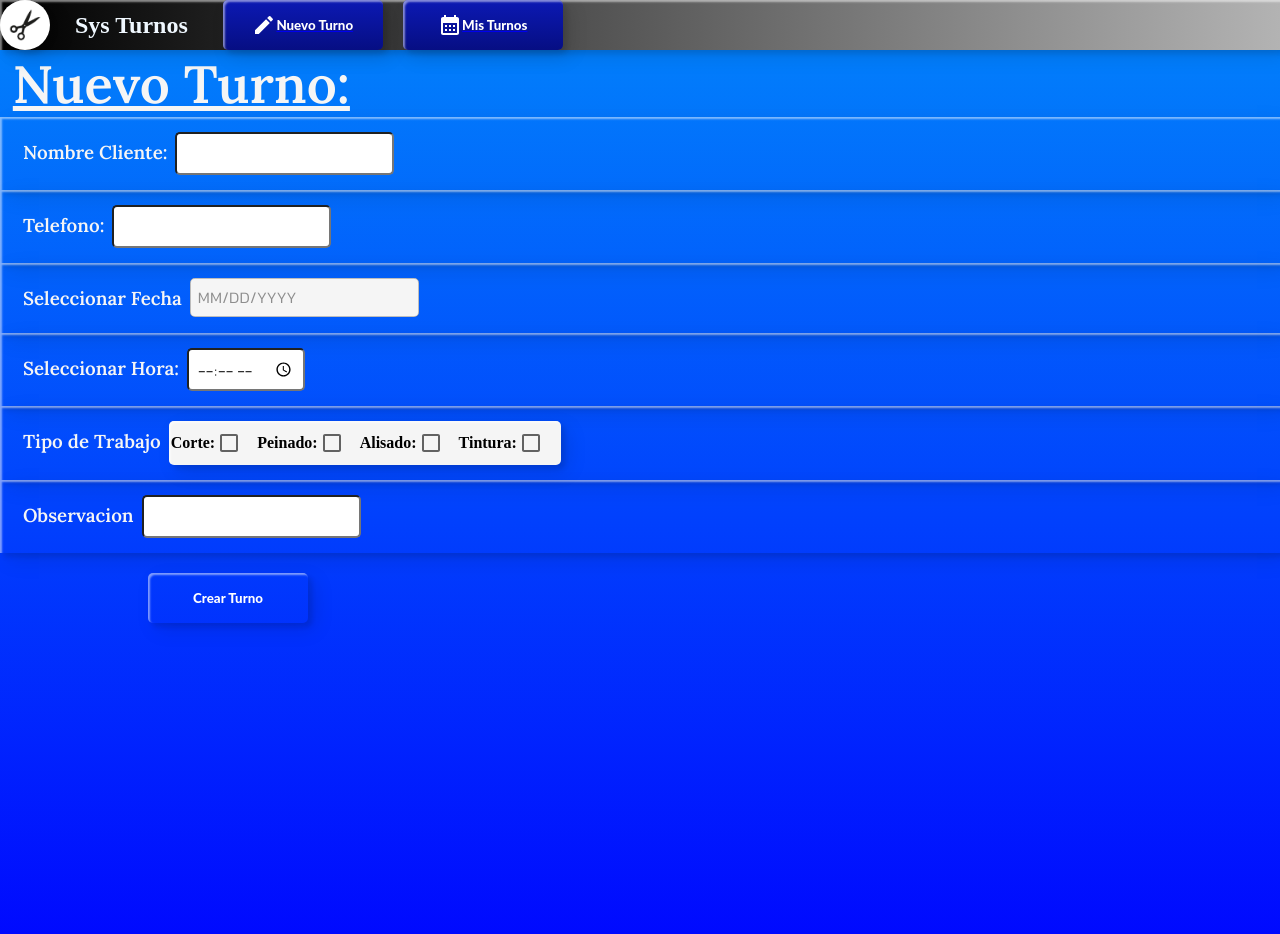
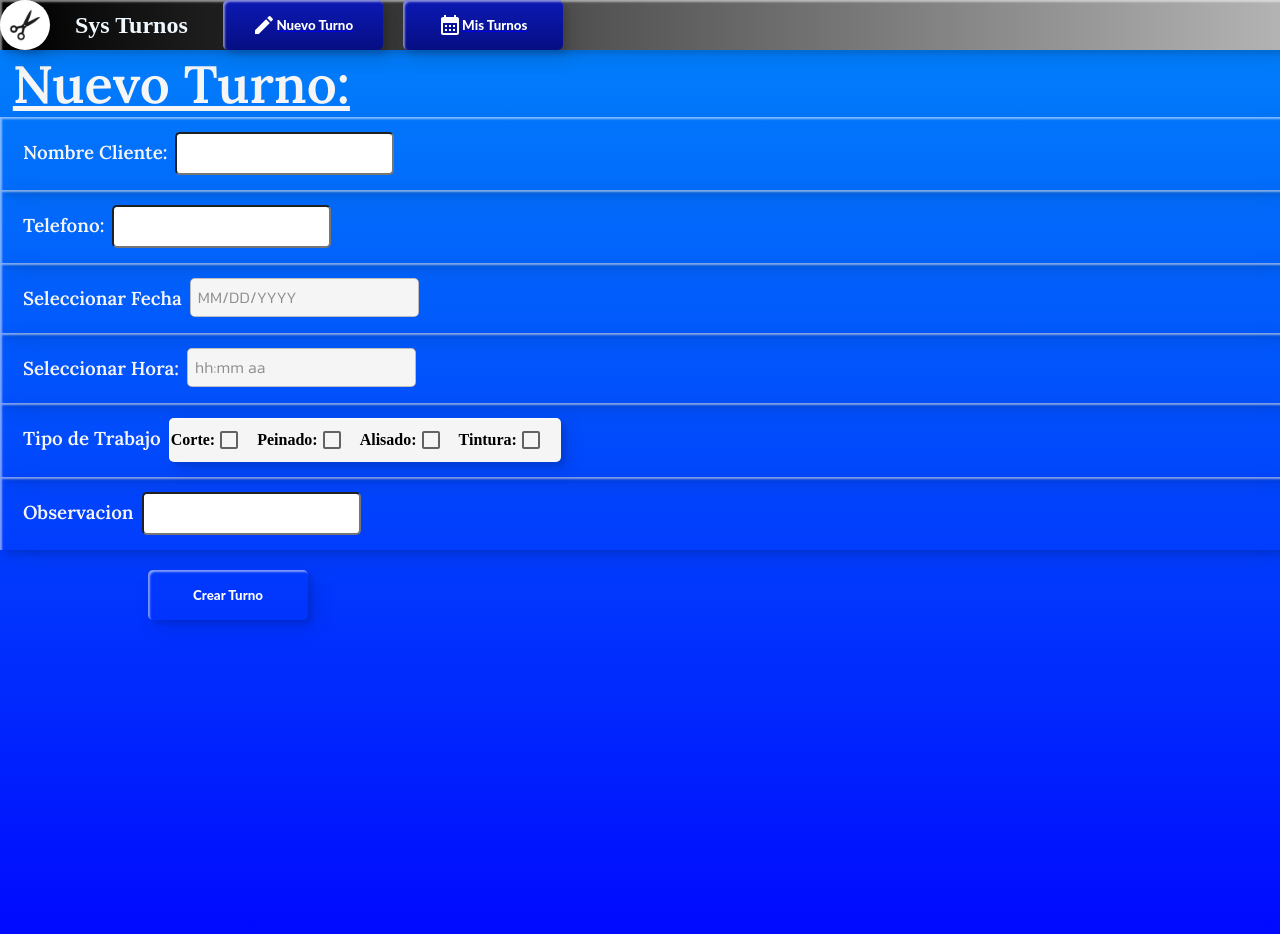
Before and after one commit to marianos1988/sys-turnos, a React (Vite) app: page /NuevoTurno in a window 1280 px wide. Shown: the top 934 px of the page. Built offline with nearby package versions, Linux system fonts and the light colour scheme.

Commit message:
Implementar un TimePicker en Nuevo Turno

```diff
--- a/src/components/DatePickerComponent.jsx
+++ b/src/components/DatePickerComponent.jsx
@@ -3,7 +3,7 @@ import { AdapterDayjs } from '@mui/x-date-pickers/AdapterDayjs'
 import { useDatePickerComponent } from '../hooks/useDatePickerComponent';
 
 
-export const DatePickerComponent = ({ value }) => {
+export const DatePickerComponent = ({ handleValue }) => {
 
   const { handleOnChange, valor} = useDatePickerComponent();
 
@@ -13,7 +13,7 @@ export const DatePickerComponent = ({ value }) => {
         <DatePicker
           onChange={(newValue)=>{
             handleOnChange(newValue)
-            value(valor);
+            handleValue(valor);
           }}
         />
       </LocalizationProvider>
--- /dev/null
+++ b/src/components/TimePickerComponent.jsx
@@ -0,0 +1,27 @@
+import { TimePicker } from '@mui/x-date-pickers'
+import { LocalizationProvider } from '@mui/x-date-pickers';
+import { AdapterDayjs } from '@mui/x-date-pickers/AdapterDayjs';
+import React from 'react'
+import { useTimePickerComponent } from '../hooks/useTimePickerComponent';
+
+export const TimePickerComponent = ({ handleValue }) => {
+
+  const {valor, handleOnChange} = useTimePickerComponent()
+
+  const manejarOnChange = (hora) => {
+    handleOnChange(hora)
+
+  }
+  return (
+    <>
+      <LocalizationProvider dateAdapter={AdapterDayjs}>
+        <TimePicker
+          onChange={(newValue) => {
+            manejarOnChange(newValue)
+            handleValue(valor)
+          }}
+        />
+      </LocalizationProvider>
+    </>
+  )
+}
--- a/src/hooks/useDatePickerComponent.js
+++ b/src/hooks/useDatePickerComponent.js
@@ -1,13 +1,14 @@
 import { useState } from 'react'
 
 export const useDatePickerComponent = () => {
+    const fechaHoy = new Date();
+    const fechaHoyFinal = fechaHoy.toString();
 
-    const [valor, setValor] = useState();
+    const [valor, setValor] = useState(fechaHoyFinal);
 
     const handleOnChange = (newDate) => {
       const { $d } = newDate;
       const fecha = new Date($d);
-
       const fechaFinal = fecha.toString()
       setValor(fechaFinal);
 
--- a/src/hooks/useForm.js
+++ b/src/hooks/useForm.js
@@ -4,6 +4,13 @@ import { useState } from 'react';
 export const useForm = (initialForm = {}) => {
 
   const [formState, setFormState] = useState(initialForm);
+
+  const onTimePicker = (hora) => {
+    setFormState({
+      ...formState,
+      hora:hora
+    });
+  }
 
   const onDatePicker = (fecha) => {
 
@@ -27,7 +34,8 @@ export const useForm = (initialForm = {}) => {
   return {
     formState,
     onInputChange,
-    onDatePicker
+    onDatePicker,
+    onTimePicker
 
   }
 }
--- /dev/null
+++ b/src/hooks/useTimePickerComponent.js
@@ -0,0 +1,18 @@
+import { useState } from 'react'
+
+export const useTimePickerComponent = () => {
+  const horaHoy = new Date();
+  const horaHoyFinal = horaHoy.toString();
+  const [valor, setValor] = useState(horaHoyFinal);
+
+  const handleOnChange = (newTime) => {
+      const { $d } = newTime;
+      const hora = new Date($d);
+      const horaFinal = hora.toString()
+      setValor(horaFinal);
+  }
+  return {
+    handleOnChange,
+    valor,
+}
+  }
--- a/src/routes/MisTurnos.jsx
+++ b/src/routes/MisTurnos.jsx
@@ -1,13 +1,14 @@
 import { useContext } from 'react'
 import { NuevoTurnoContext } from '../context/NuevoTurnoContext'
-import { DatePickerComponent } from '../components/DatePickerComponent';
+
+
 
 
 
 
 export const MisTurnos = () => {
 
-  const fechaHoy = new Date();
+
   const { listaTurnos } = useContext( NuevoTurnoContext );
   // const [valorFecha, setValorFecha] = useState(fechaHoy);
 
--- a/src/routes/NuevoTurno.jsx
+++ b/src/routes/NuevoTurno.jsx
@@ -5,10 +5,12 @@ import { useForm } from '../hooks/useForm'
 import { useContext } from 'react'
 import { NuevoTurnoContext } from '../context/NuevoTurnoContext'
 import { DatePickerComponent } from '../components/DatePickerComponent'
+import { TimePickerComponent } from '../components/TimePickerComponent'
 
 export const NuevoTurno = () => {
 
-  const { formState, onInputChange, onDatePicker } = useForm();
+  const { formState, onInputChange, onDatePicker, onTimePicker } = useForm();
+  const { nombreCliente, telefono, fecha, hora, corte, peinado, alisado, tintura, observacion } = formState;
 
 
   const { handleSetListaTurnos } = useContext( NuevoTurnoContext );
@@ -17,10 +19,11 @@ export const NuevoTurno = () => {
   const guardarTurno = (e) => {
     e.preventDefault();
     handleSetListaTurnos(formState);
-    console.log(formState)
+
   }
 
-  const value = (value)=> {onDatePicker(value)};
+  const handleValueDate = (value)=> {onDatePicker(value)};
+  const handleValueTime = (value)=> {onTimePicker(value)}
 
 
   return (
@@ -50,23 +53,18 @@ export const NuevoTurno = () => {
           <div className="datepicker">
             <DatePickerComponent
               name="fecha"
-              value={value}
-              // onChange={onInputChange}
+              handleValue={handleValueDate}
             />
           </div>
-          {/* <input
-            type="date"
-            name="fecha"
-            onChange={onInputChange}
-          /> */}
         </div>
         <div className='group-input'>
           <h3>Seleccionar Hora:</h3>
-          <input
-            type="time"
-            name='hora'
-            onChange={onInputChange}
-          />
+          <div className='timepicker'>
+            <TimePickerComponent
+              name="hora"
+              handleValue = {handleValueTime}
+            />
+          </div>
         </div>
         <div className='group-input'>
           <h3>Tipo de Trabajo</h3>
@@ -77,7 +75,6 @@ export const NuevoTurno = () => {
              className='checkbox-tipo-trabajo'
              name='corte'
              value="Corte"
-
              onChange={onInputChange}
             />
             <h4>Peinado: </h4>
@@ -86,7 +83,6 @@ export const NuevoTurno = () => {
               className='checkbox-tipo-trabajo'
               name='peinado'
               value="Peinado"
-
               onChange={onInputChange}
             />
             <h4>Alisado: </h4>
@@ -95,7 +91,6 @@ export const NuevoTurno = () => {
               className='checkbox-tipo-trabajo'
               name='alisado'
               value="Alisado"
-
               onChange={onInputChange}
             />
             <h4>Tintura: </h4>
--- a/src/styles/NuevoTurno.css
+++ b/src/styles/NuevoTurno.css
@@ -49,6 +49,12 @@
 }
 
 .datepicker {
+    height: 100%;
+    background-color: whitesmoke;
+    border-radius: 5px;
+}
+
+.timepicker {
     height: 100%;
     background-color: whitesmoke;
     border-radius: 5px;
```
